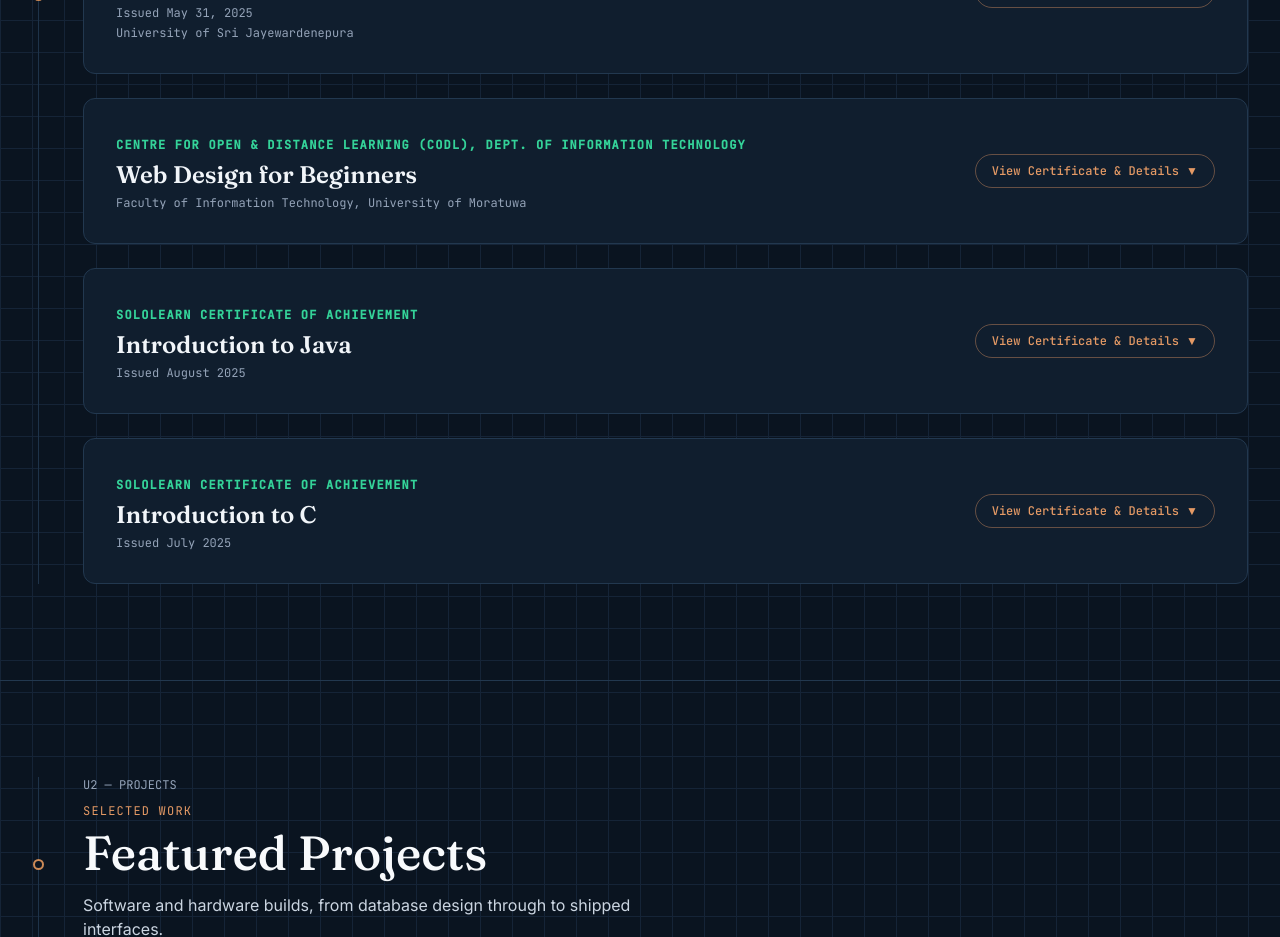
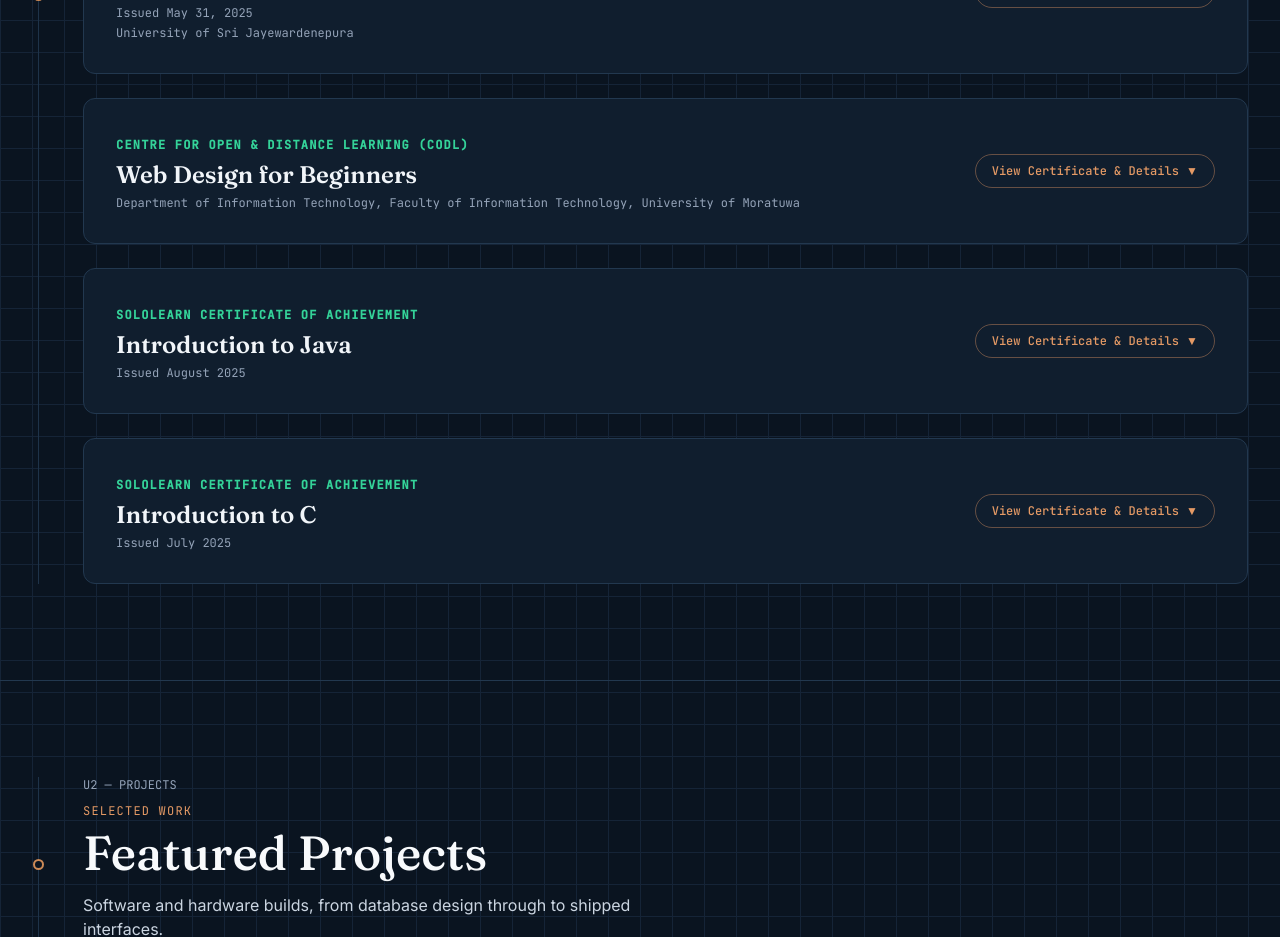
Before and after one commit to dewminiweerapperuma/portfolio, a Next.js app: page / in a window 1280 px wide. Shown: the part 3820-4757 px from the top of the page. Built offline with nearby package versions, Linux system fonts and the light colour scheme.

Commit message:
Update homepage web-design certificate data and official image

```diff
--- a/app/certifications/page.tsx
+++ b/app/certifications/page.tsx
@@ -22,7 +22,7 @@
     issuer: "Centre for Open & Distance Learning (CODL)",
     place: "Department of Information Technology, Faculty of Information Technology, University of Moratuwa",
     desc: "Official E-Certificate presented upon completing the online learning programme in Web Design for Beginners conducted by the Department of Information Technology, Faculty of Information Technology, University of Moratuwa, Sri Lanka.",
-    image: "/assets/cert-web-design.png",
+    image: "/assets/cert-web-design-official.png",
     verificationCode: "6dXMSXDg3g",
     verificationUrl: "https://open.uom.lk/verify",
   },
--- a/app/page.tsx
+++ b/app/page.tsx
@@ -71,10 +71,12 @@
   {
     id: "web-design",
     name: "Web Design for Beginners",
-    issuer: "Centre for Open & Distance Learning (CODL), Dept. of Information Technology",
-    place: "Faculty of Information Technology, University of Moratuwa",
-    desc: "Comprehensive web design certification covering standard HTML5, CSS3, modern UI layout principles, and web standard best practices.",
-    image: "/assets/cert-web-design.svg",
+    issuer: "Centre for Open & Distance Learning (CODL)",
+    place: "Department of Information Technology, Faculty of Information Technology, University of Moratuwa",
+    desc: "Official E-Certificate presented upon completing the online learning programme in Web Design for Beginners conducted by the Department of Information Technology, Faculty of Information Technology, University of Moratuwa, Sri Lanka.",
+    image: "/assets/cert-web-design-official.png",
+    verificationCode: "6dXMSXDg3g",
+    verificationUrl: "https://open.uom.lk/verify",
   },
   {
     id: "java",
```
Also changed, not shown: public/assets/cert-web-design-official.png (added), public/assets/cert-web-design.svg (deleted).
